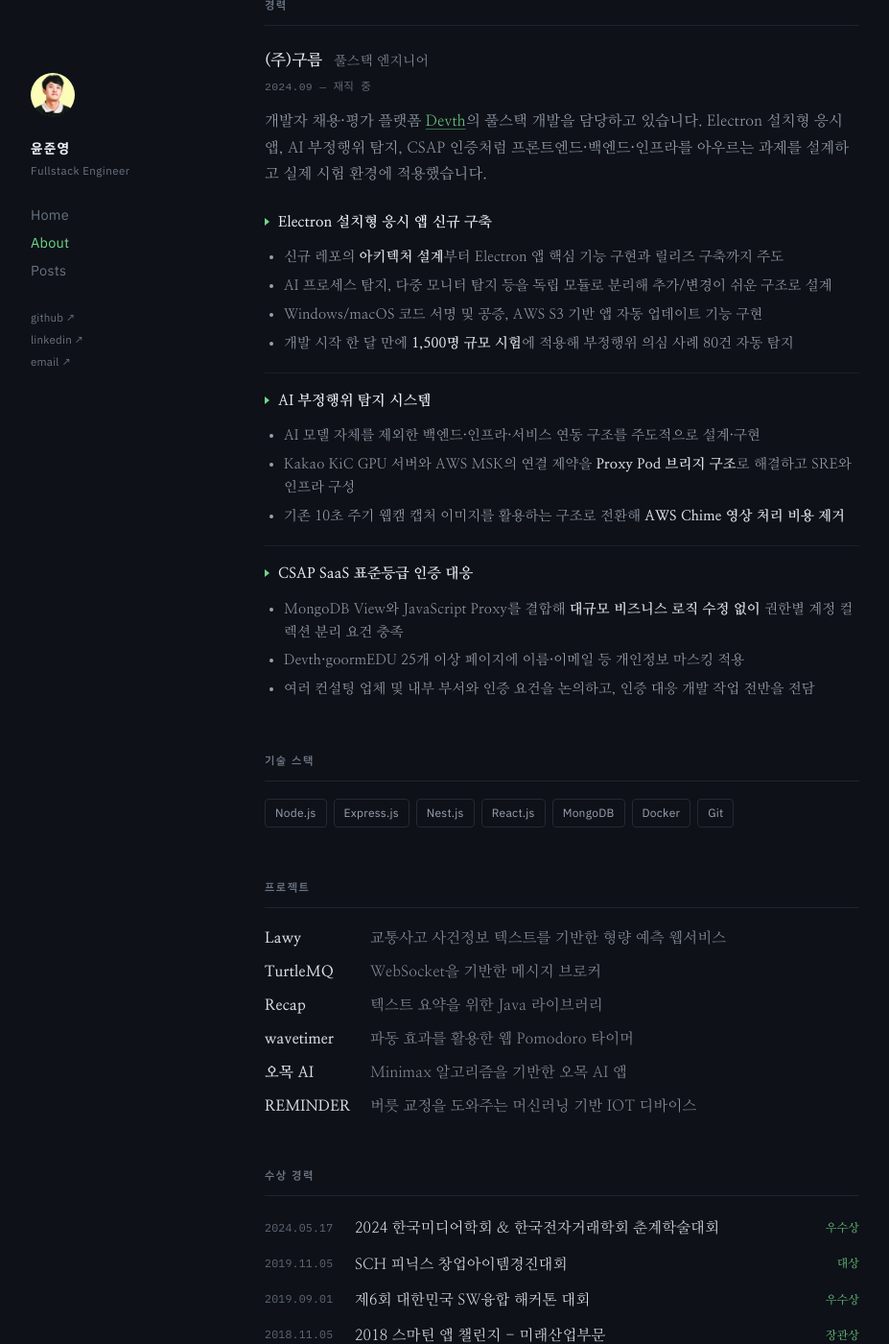
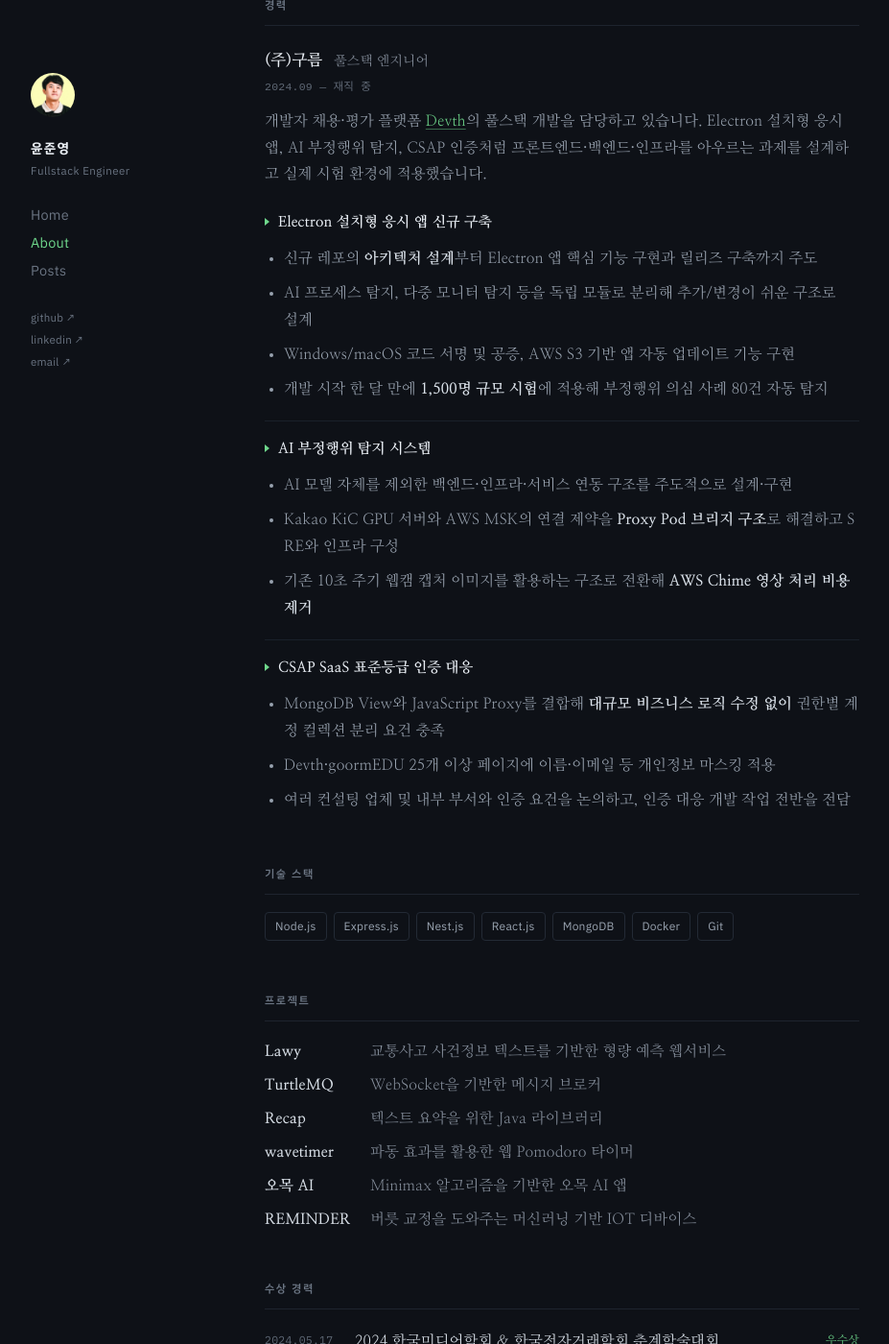
Before and after one commit to ypjun100/v2.junyeong.dev, a Jekyll site: the page built from about.html, in a window 1280 px wide and 1400 px high, scrolled down 317 px. Shown: the whole window at 96% size, without its empty margins (138-1065 px from the left). Built offline with Jekyll 4.4.1, drawn with Linux system fonts in a browser that asks for light colours.

Commit message:
style: match the About career bullets to the project ones
The two lists had drifted: 14.5px / 1.65 / 6px gap in About against
15.5px / 1.8 / 8px in a project body. Three values pulling the same way made the
project side noticeably easier to read, so About takes those.

They live in separate files, which is how they came apart in the first place, so
each rule now points at the other. Same approach the skill chips and the drawn
triangle marker already use.

```diff
--- a/_sass/_about.scss
+++ b/_sass/_about.scss
@@ -110,9 +110,13 @@
   padding-left: 20px;
   display: flex;
   flex-direction: column;
-  gap: 6px;
-  font-size: 14.5px;
-  line-height: 1.65;
+  // Matches the bullets under 개발 내용 in a project body, which the mockup's
+  // 14.5px / 1.65 read tighter than. The three values move together -- size,
+  // leading and item gap -- so they are kept next to each other here and in
+  // the h3 + ul rule in _post.scss.
+  gap: 8px;
+  font-size: 15.5px;
+  line-height: 1.8;
   color: var(--text-lead);
 
   li {
--- a/_sass/_post.scss
+++ b/_sass/_post.scss
@@ -678,6 +678,8 @@
       }
     }
 
+    // Size, leading and item gap are shared with .career-item__points in
+    // _about.scss so the two bullet lists read the same. Change them together.
     h3 + ul {
       margin: 0 0 20px;
       padding-left: 20px;
```
